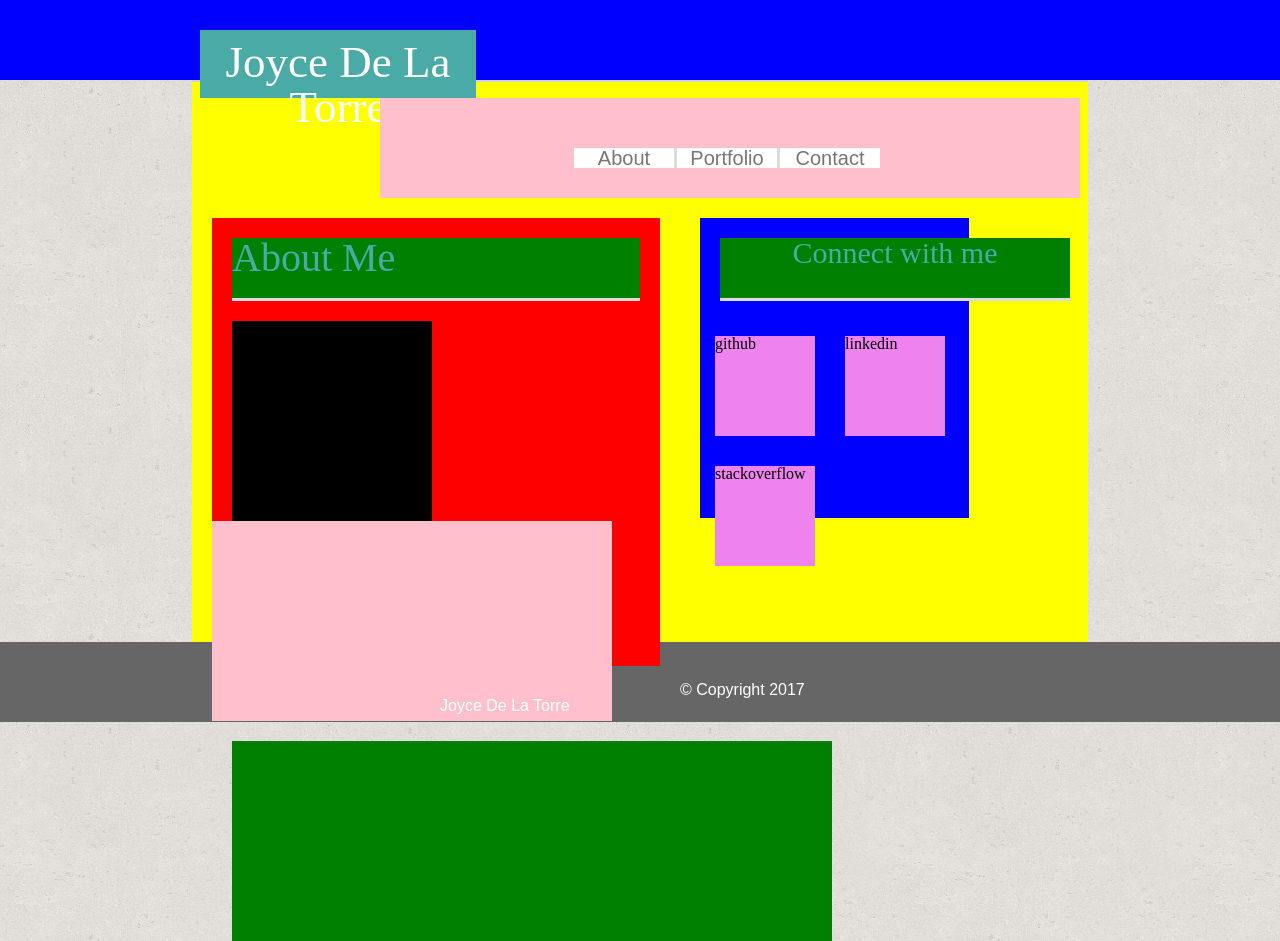
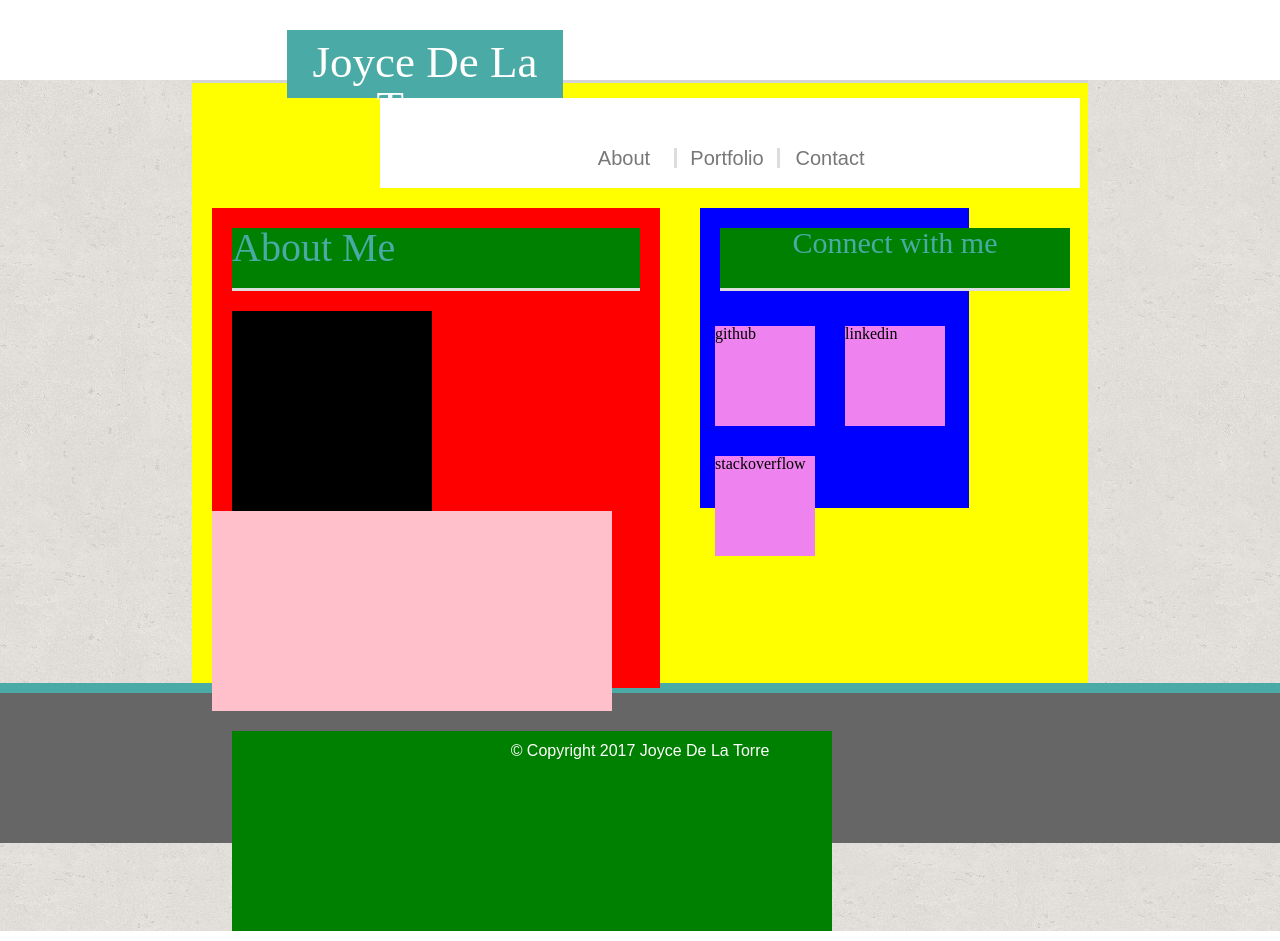
Before and after one commit to joycedelatorre/Basic-Portfolio, a plain HTML site: page index.html in a window 1280 px wide. Drawn offline with Linux system fonts and the light colour scheme.

Commit message:
fix footer

```diff
--- a/assets/css/style.css
+++ b/assets/css/style.css
@@ -2,7 +2,7 @@ body{
 	background-image: url("../images/cork-wallet/cork-wallet.png");
 }
 header{
-	background-color: blue;
+	background-color: white;
 	height:10%;
 }
 
@@ -14,14 +14,14 @@ header{
 	text-align: center;
 	padding: 10px;
 	float:left;
-	margin-left:200px;
+	margin-left:287px;
 	margin-top: 30px;
 	font-size:45px;
 }
 
 #menu{
-	height:100px;
-	background-color: pink;
+	height:90px;
+	background-color: white;
 	float:left;
 	width:700px;
 	float:right;
@@ -68,8 +68,8 @@ header{
 #container{ /* wrapper for about me and connect with me */
 	background-color: yellow;
 	width: 70%;
-	height: 70%;
-	border-top: 2px #d3d3d3 solid;
+	height: 75%;
+	border-top: 3px #d3d3d3 solid;
 	margin:auto;
 }
 
@@ -142,16 +142,22 @@ header{
 	margin:15px;
 }
 
+/*#breaker_teal{
+	background-color: #4aaaa5;
+	height:10px;
+}*/
+
 #footer{
-	background-color:#666666;
+	background-color: #4aaaa5;
 	height:10%;
+	padding-top: 10px;
 }
 #footer_label{
-	width:400px;
-	height:50px;
+	background-color:#666666;
+	height:100px;
 	color:white;
 	font-family:arial;
-	margin:auto;
-	padding-top: 40px;
+	text-align: center;
+	padding-top: 50px;
 
 }
--- a/index.html
+++ b/index.html
@@ -42,7 +42,8 @@
 					</div>
 				</div>
 			</div>
-
+			<div id="breaker_teal">
+			<div>
 			<div id="footer">
 				<div id="footer_label">
 				&copy; Copyright 2017 Joyce De La Torre
--- a/style.css
+++ /dev/null
@@ -1,3 +0,0 @@
-body{
-	/*background-color: red;*/
-}
```
Also changed, not shown: 1 other file.
